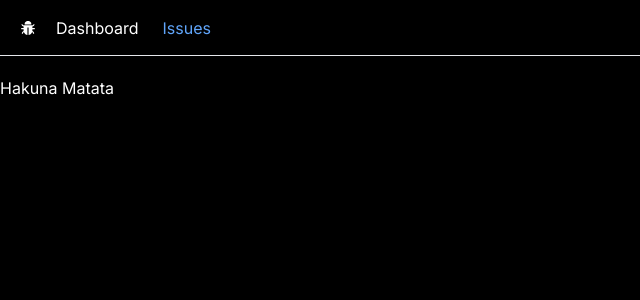
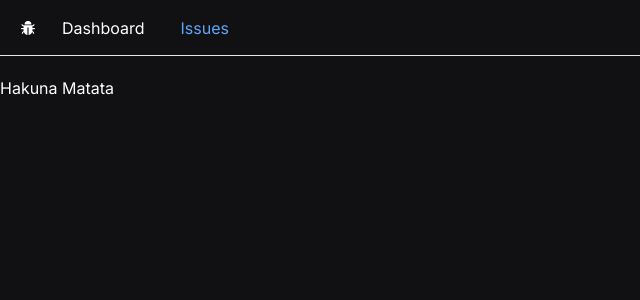
Before and after one commit to TheCharismaticEnigma/issue-tracker, a Next.js app: page /issues in a window 1280 px wide. Shown: the top 300 px of the page, without its empty margins (0-640 px from the left). Built offline with nearby package versions, Linux system fonts and the light colour scheme.

Commit message:
Enhance Selected Link Styling

```diff
--- a/app/NavBar.tsx
+++ b/app/NavBar.tsx
@@ -26,7 +26,7 @@ const NavBar = () => {
       <ul className="flex space-x-6">
         {navLinks.map(({ label, href }) => (
           <li key={label}>
-            <Link href={href} className={`${linkColor(href)} navLink`}>
+            <Link href={href} className={`${linkColor(href)} navLink  `}>
               {label}
             </Link>
           </li>
--- a/app/globals.css
+++ b/app/globals.css
@@ -3,11 +3,11 @@
 @tailwind utilities;
 
 body {
-  @apply bg-black;
+  background-color: #111113;
 }
 
 @layer base {
   .navLink {
-    @apply hover:text-blue-400 transition-colors;
+    @apply transition-colors px-1.5 py-1 transition-all hover:bg-blue-300 rounded-lg hover:text-black;
   }
 }
```
